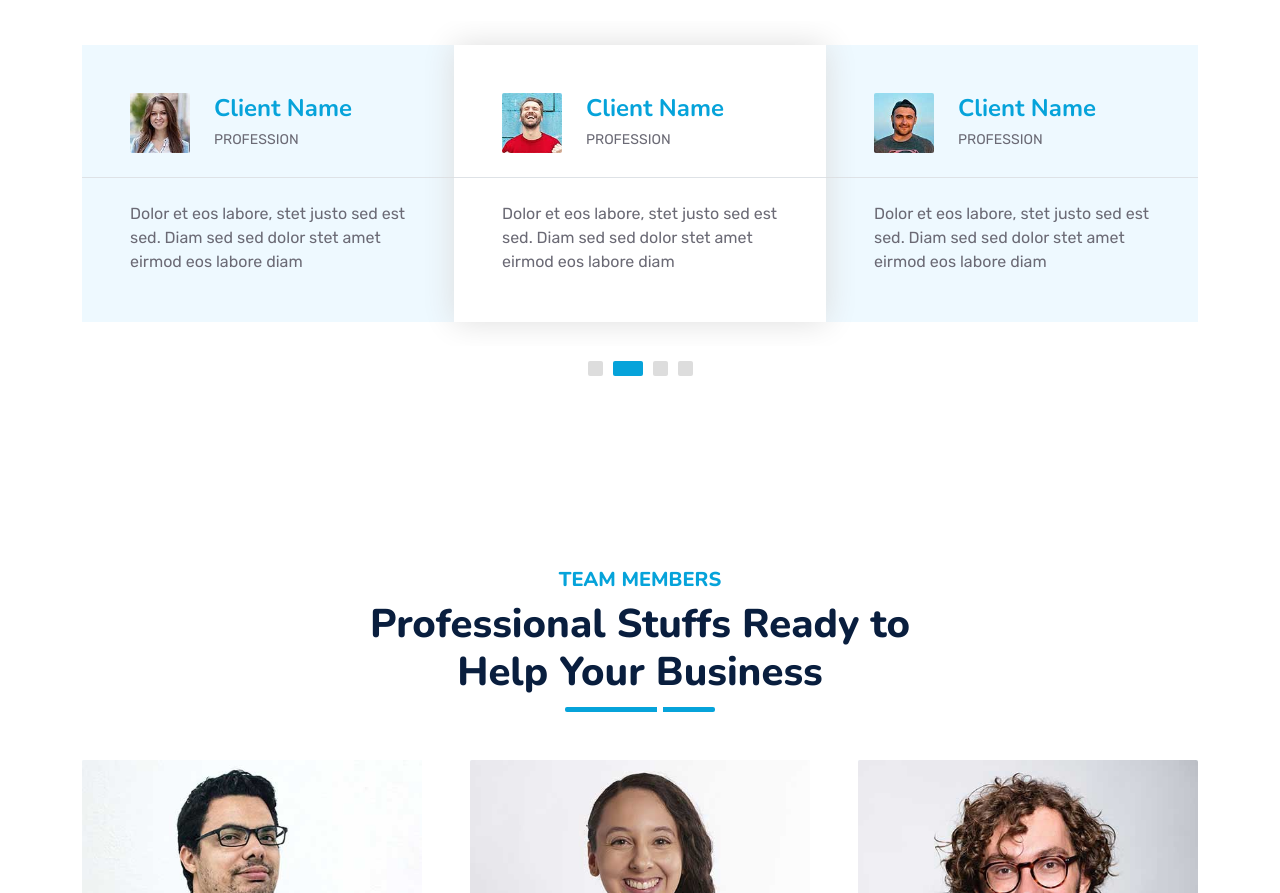
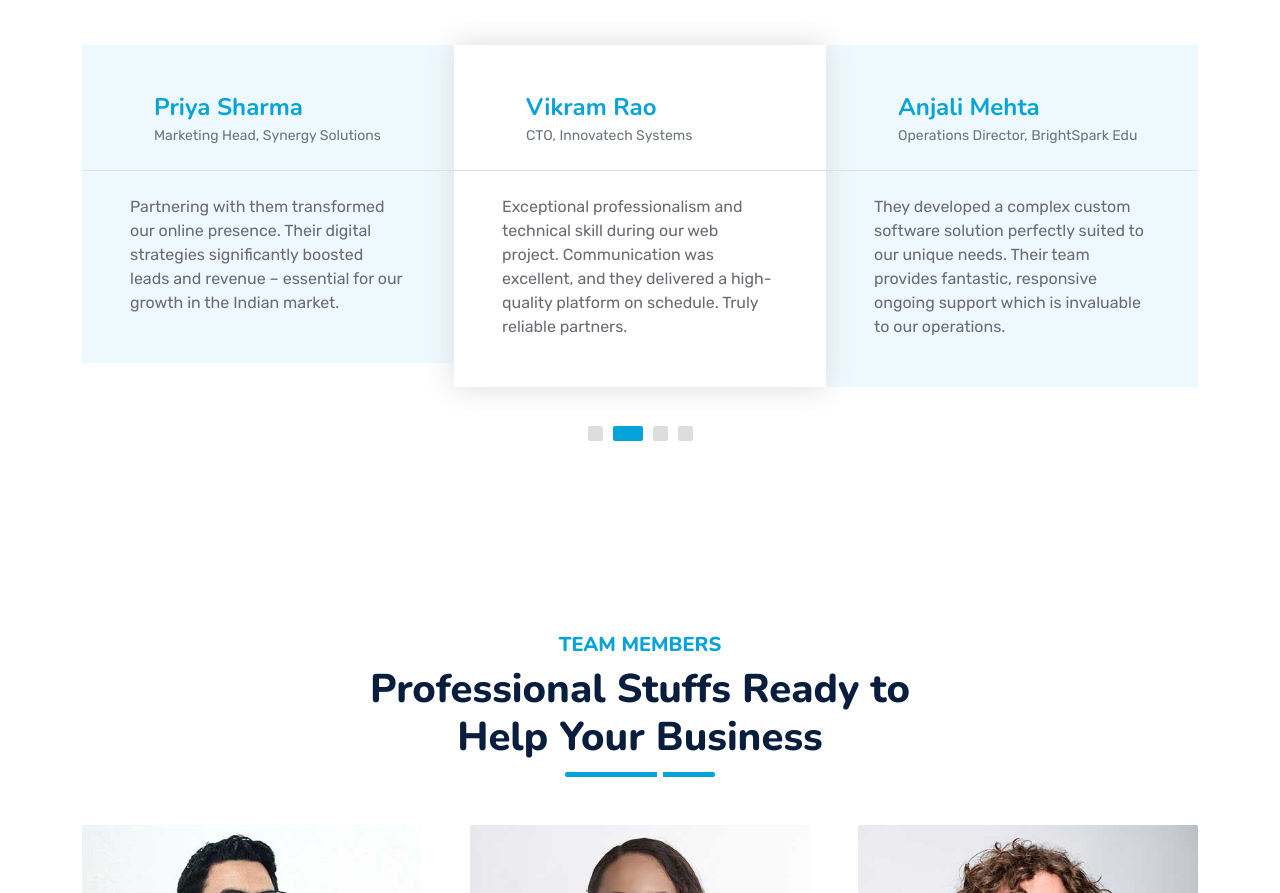
Before and after one commit to ervinjahic65/business-2, a plain HTML site: page index.html in a window 1280 px wide. Shown: the part 4350-5243 px from the top of the page. Drawn offline with nearby package versions, Linux system fonts and the light colour scheme; files whose address does not match are found by name.

Commit message:
fix testimonials

```diff
--- a/index.html
+++ b/index.html
@@ -350,50 +350,42 @@
             <div class="owl-carousel testimonial-carousel wow fadeInUp" data-wow-delay="0.6s">
                 <div class="testimonial-item bg-light my-4">
                     <div class="d-flex align-items-center border-bottom pt-5 pb-4 px-5">
-                        <img class="img-fluid rounded" src="files/testimonial-1.jpg" style="width: 60px; height: 60px;" >
                         <div class="ps-4">
-                            <h4 class="text-primary mb-1">Client Name</h4>
-                            <small class="text-uppercase">Profession</small>
-                        </div>
+                            <h4 class="text-primary mb-1">Priya Sharma</h4>
+                            <p class="text-muted small mb-0">Marketing Head, Synergy Solutions</p> </div>
                     </div>
                     <div class="pt-4 pb-5 px-5">
-                        Dolor et eos labore, stet justo sed est sed. Diam sed sed dolor stet amet eirmod eos labore diam
+                        Partnering with them transformed our online presence. Their digital strategies significantly boosted leads and revenue – essential for our growth in the Indian market.
                     </div>
                 </div>
                 <div class="testimonial-item bg-light my-4">
                     <div class="d-flex align-items-center border-bottom pt-5 pb-4 px-5">
-                        <img class="img-fluid rounded" src="files/testimonial-2.jpg" style="width: 60px; height: 60px;" >
-                        <div class="ps-4">
-                            <h4 class="text-primary mb-1">Client Name</h4>
-                            <small class="text-uppercase">Profession</small>
-                        </div>
+                         <div class="ps-4">
+                            <h4 class="text-primary mb-1">Vikram Rao</h4>
+                             <p class="text-muted small mb-0">CTO, Innovatech Systems</p> </div>
                     </div>
                     <div class="pt-4 pb-5 px-5">
-                        Dolor et eos labore, stet justo sed est sed. Diam sed sed dolor stet amet eirmod eos labore diam
+                        Exceptional professionalism and technical skill during our web project. Communication was excellent, and they delivered a high-quality platform on schedule. Truly reliable partners.
                     </div>
                 </div>
                 <div class="testimonial-item bg-light my-4">
                     <div class="d-flex align-items-center border-bottom pt-5 pb-4 px-5">
-                        <img class="img-fluid rounded" src="files/testimonial-3.jpg" style="width: 60px; height: 60px;" >
-                        <div class="ps-4">
-                            <h4 class="text-primary mb-1">Client Name</h4>
-                            <small class="text-uppercase">Profession</small>
-                        </div>
+                         <div class="ps-4">
+                            <h4 class="text-primary mb-1">Anjali Mehta</h4>
+                             <p class="text-muted small mb-0">Operations Director, BrightSpark Edu</p> </div>
                     </div>
                     <div class="pt-4 pb-5 px-5">
-                        Dolor et eos labore, stet justo sed est sed. Diam sed sed dolor stet amet eirmod eos labore diam
+                         They developed a complex custom software solution perfectly suited to our unique needs. Their team provides fantastic, responsive ongoing support which is invaluable to our operations.
                     </div>
                 </div>
                 <div class="testimonial-item bg-light my-4">
                     <div class="d-flex align-items-center border-bottom pt-5 pb-4 px-5">
-                        <img class="img-fluid rounded" src="files/testimonial-4.jpg" style="width: 60px; height: 60px;" >
-                        <div class="ps-4">
-                            <h4 class="text-primary mb-1">Client Name</h4>
-                            <small class="text-uppercase">Profession</small>
-                        </div>
+                         <div class="ps-4">
+                            <h4 class="text-primary mb-1">Rajesh Kumar</h4>
+                             <p class="text-muted small mb-0">Founder, UrbanEssentials Retail</p> </div>
                     </div>
                     <div class="pt-4 pb-5 px-5">
-                        Dolor et eos labore, stet justo sed est sed. Diam sed sed dolor stet amet eirmod eos labore diam
+                        Our visibility soared after their SEO optimization work. We're reaching a much larger audience now, directly impacting our sales figures. Highly effective service and great results!
                     </div>
                 </div>
             </div>
```
